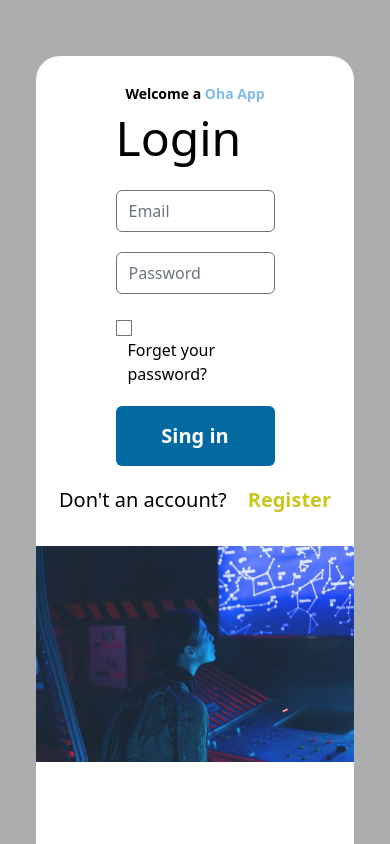
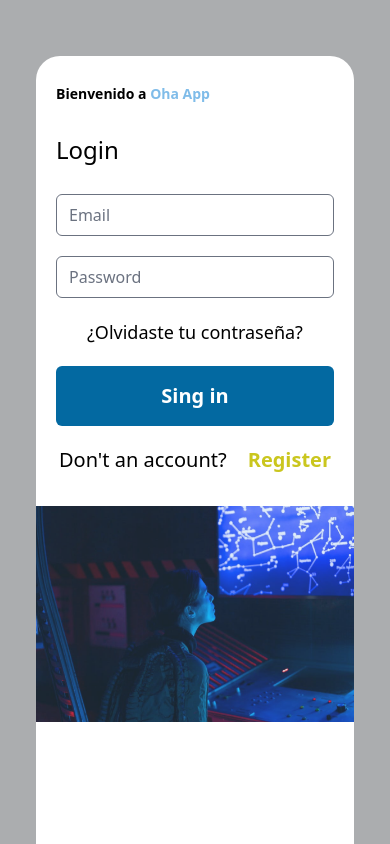
Before and after one commit to juancodev/messenger_service, a React (Vite) app: page /login in a window 390 px wide. Shown: the top 844 px of the page. Built offline with nearby package versions, Linux system fonts and the light colour scheme.

Commit message:
[⚡ADD] Finish responsive design

```diff
--- a/src/components/form/Form.tsx
+++ b/src/components/form/Form.tsx
@@ -79,8 +79,10 @@ const Form = (props: FormsParams) => {
   if (props.userCredential === false) {
     return (
       <>
-        <div className="w-1/2 mt-2.5">
-          <h2 className="text-5xl mb-7 font-normal">{props.titleForm}</h2>
+        <div className="w-1/2 mt-2.5 max-sm:w-full max-sm:px-5">
+          <h2 className="text-5xl max-sm:text-2xl mb-7 font-normal">
+            {props.titleForm}
+          </h2>
           <form className="mb-5" onSubmit={handleSubmit}>
             <input
               type="text"
@@ -135,8 +137,10 @@ const Form = (props: FormsParams) => {
   } else {
     return (
       <>
-        <div className="w-1/2 mt-2.5">
-          <h2 className="text-5xl mb-7 font-normal">{props.titleForm}</h2>
+        <div className="w-1/2 mt-2.5 max-sm:w-full max-sm:px-5">
+          <h2 className="text-5xl max-sm:text-2xl mb-7 font-normal">
+            {props.titleForm}
+          </h2>
           <form className="mb-5" onSubmit={handleSubmit}>
             <input
               type="email"
@@ -166,10 +170,10 @@ const Form = (props: FormsParams) => {
                 type="checkbox"
                 name=""
                 id="check"
-                className="form-checkbox"
+                className="form-checkbox max-sm:hidden"
               />
-              <p className="inline-block ml-3 font-light">
-                Forget your password?
+              <p className="inline-block ml-3 font-light max-sm:w-full max-sm:m-0 max-sm:text-lg max-sm:text-center">
+                ¿Olvidaste tu contraseña?
               </p>
             </div>
             <Button />
--- a/src/components/register/Register.tsx
+++ b/src/components/register/Register.tsx
@@ -7,8 +7,8 @@ const Register = () => {
   return (
     <>
       <Form titleForm="Register" userCredential={userLogin} />
-      <div className="flex w-1/2 gap-[21px]">
-        <p className="font-light">You have an account?</p>
+      <div className="flex w-1/2 gap-[21px] max-sm:w-full max-sm:justify-center max-sm:text-base max-sm:mb-8 max-sm:px-5">
+        <p className="font-light">¿Posees cuenta?</p>
         <Link
           to="/login"
           className="font-bold text-[#CAC61E]"
@@ -16,7 +16,7 @@ const Register = () => {
             setUserLogin(!userLogin);
           }}
         >
-          Sign in
+          Iniciar Sesión
         </Link>
       </div>
     </>
--- a/src/components/userprofile/UserProfile.tsx
+++ b/src/components/userprofile/UserProfile.tsx
@@ -32,12 +32,12 @@ const UserProfile = () => {
 
   return (
     <>
-      <div className="absolute bg-[url('src/assets/fondo-oha.png')]">
-        <div className="mt-5 ml-5">
+      <div className="md:absolute bg-[url('src/assets/fondo-oha.png')] max-sm:max-w-full max-sm:block">
+        <div className="mt-5 ml-5 max-sm:my-5">
           <img src={logo} alt="Logo" />
         </div>
-        <div className="mt-5 mx-[75px] grid grid-cols-3">
-          <section className="list-contact bg-[#F2F2F2] rounded-2xl">
+        <div className="mt-5 mx-[75px] grid grid-cols-3 max-sm:grid-cols-1 max-sm:m-0">
+          <section className="list-contact bg-[#F2F2F2] rounded-2xl max-sm:w-full max-sm:shadow-[0_1px_2px_5px_rgba(0,0,0,0.2)]">
             <div className="flex flex-col">
               <div className="border-[1px] border-cyan-600 w-1/4 self-center mt-8"></div>
               <div className="image-chat flex mt-[15px] mr-5 mb-[26px] ml-4 p-2.5">
@@ -49,13 +49,13 @@ const UserProfile = () => {
                 </div>
               </div>
             </div>
-            <div className="container-list-contact mx-5 bg-white p-2.5 shadow-[inset_0px_2px_5px_rgba(0,0,0,0.4)]">
-              <div className="text-cyan-700 font-bold text-lg">
-                <p className="border-b-2 border-cyan-600 inline-block">
+            <div className="container-list-contact mx-5 bg-white p-2.5 shadow-[inset_0px_2px_5px_rgba(0,0,0,0.4)] max-sm:p-0">
+              <div className="text-cyan-700 font-bold text-lg max-sm:ml-11">
+                <p className="border-b-2 border-cyan-600 inline-block max-sm:pt-5">
                   En Línea
                 </p>
               </div>
-              <div className="contacts mt-3.5 flex flex-col">
+              <div className="contacts mt-3.5 flex flex-col max-sm:pr-16">
                 {contact.map((contacts: any) => (
                   <>
                     <div className="flex justify-between">
@@ -89,7 +89,7 @@ const UserProfile = () => {
               </div>
             </div>
           </section>
-          <section className="messages col-start-2 col-end-4 bg-white">
+          <section className="messages col-start-2 col-end-4 bg-white max-sm:hidden">
             {/* Component Message*/}
             <div className="w-full h-full flex justify-center items-center">
               <div className="flex flex-col justify-center items-center gap-9 w-3/5 h-3/6 bg-[rgba(0,120,167,0.24)] rounded-full">
--- a/src/layout/Layout.tsx
+++ b/src/layout/Layout.tsx
@@ -21,9 +21,9 @@ const Layout = ({ children }: FormComponents): JSX.Element => {
               <div className="max-sm:hidden">
                 <img className="pt-8 pl-7" src={logo} />
               </div>
-              <div className="text-center mt-7">
+              <div className="text-center mt-7 max-sm:text-start max-sm:ml-5 max-sm:mb-5">
                 <h3 className="text-3xl max-sm:text-sm font-bold">
-                  Welcome a <span className="text-[#7FBCE9]">Oha App</span>
+                  Bienvenido a <span className="text-[#7FBCE9]">Oha App</span>
                 </h3>
               </div>
               <div className="flex flex-col items-center">{children}</div>
```
